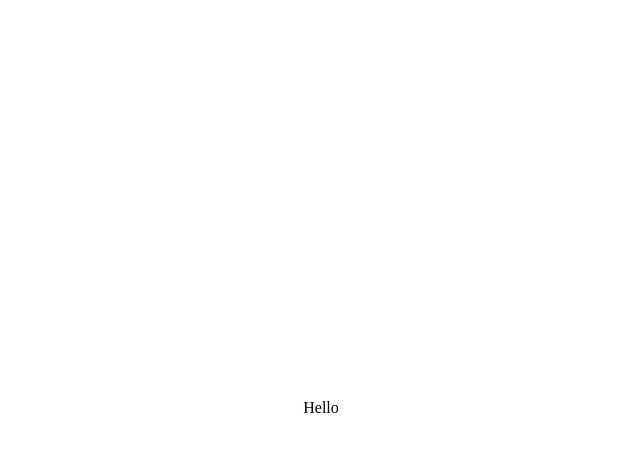
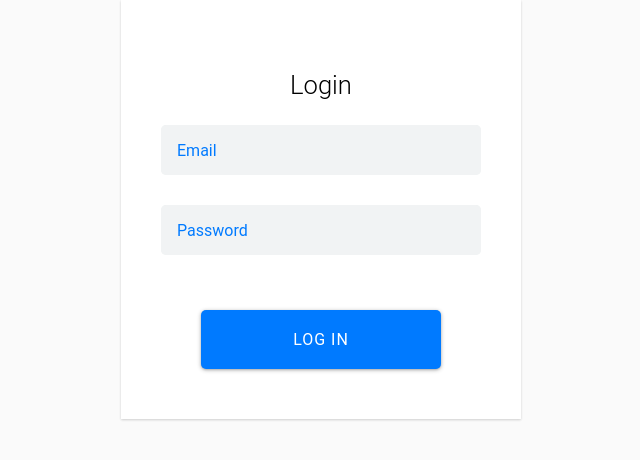
Before and after one commit to Patel-N/SpectrumApp, a React (Create React App) app in the folder client/: page /auth in a window 1280 px wide. Shown: the top 460 px of the page, without its empty margins (319-959 px from the left). Built offline with nearby package versions, Linux system fonts and the light colour scheme.

Commit message:
Create login page.

```diff
--- a/client/package.json
+++ b/client/package.json
@@ -22,7 +22,8 @@
     "react-router-dom": "^5.2.0",
     "react-scripts": "3.4.1",
     "redux": "^4.0.5",
-    "redux-thunk": "^2.3.0"
+    "redux-thunk": "^2.3.0",
+    "sass": "^1.57.1"
   },
   "scripts": {
     "start": "react-scripts start",
--- a/client/src/components/Auth/Auth.js
+++ b/client/src/components/Auth/Auth.js
@@ -1,24 +1,87 @@
 import React from 'react';
-import {Grid} from  '@material-ui/core'
-
+import './styles.scss';
 
 const Auth = () => {
 
+    const style = {
+        margin: "15px 0"
+      };
+
     return (
-        <Grid
-            container
-            spacing={0}
-            direction="column"
-            alignItems="center"
-            justify='center'
-            style={{minHeight: '100vh'}}
-            fontColor='red'>
-            Hello
+        <div className="login-container">
+          <div className="title">
+           Login
+          </div>
+          <FluidInput type="text" label="email" id="email" style={style} />
+          <FluidInput type="password" label="password" id="password" style={style} />
+          <Button buttonText="log in" buttonClass="login-button" />
+        </div>
+      );
+};
 
-        </Grid>
+class Button extends React.Component {
+    render() {
+      return (
+        <div className={`button ${this.props.buttonClass}`} onClick={this.props.onClick}>
+          {this.props.buttonText}
+        </div>
+      );
+    }
+  }
 
-    )
 
-}
+  class FluidInput extends React.Component {
+    constructor(props) {
+      super(props);
+      this.state = {
+        focused: false,
+        value: ""
+      };
+    }
+    focusField() {
+      const { focused } = this.state;
+      this.setState({
+        focused: !focused
+      });
+    }
+    handleChange(event) {
+      const { target } = event;
+      const { value } = target;
+      this.setState({
+        value: value
+      });
+    }
+    render() {
+      const { type, label, style, id } = this.props;
+      const { focused, value } = this.state;
+
+      let inputClass = "fluid-input";
+      if (focused) {
+        inputClass += " fluid-input--focus";
+      } else if (value !== "") {
+        inputClass += " fluid-input--open";
+      }
+
+      return (
+        <div className={inputClass} style={style}>
+          <div className="fluid-input-holder">
+
+            <input
+              className="fluid-input-input"
+              type={type}
+              id={id}
+              onFocus={this.focusField.bind(this)}
+              onBlur={this.focusField.bind(this)}
+              onChange={this.handleChange.bind(this)}
+              autocomplete="off"
+            />
+            <label className="fluid-input-label" forHtml={id}>{label}</label>
+
+          </div>
+        </div>
+      );
+    }
+  }
+
 
 export default Auth
--- /dev/null
+++ b/client/src/components/Auth/styles.scss
@@ -0,0 +1,195 @@
+//usual reset stuff
+*,
+*:before,
+*:after,
+ul,
+li,
+a,
+button,
+input,
+h1,
+h2,
+h3,
+h4,
+h5,
+h6,
+p,
+img,
+image,
+svg,
+path,
+g,
+canvas {
+	margin: 0;
+	padding: 0;
+	box-sizing: border-box;
+	background-color: transparent;
+	border: none;
+	text-decoration: none;
+	font-family: 'Roboto';
+	user-select: none;
+	list-style: none;
+	position: relative;
+}
+
+@mixin size($width: inherit, $height: inherit) {
+  width: $width;
+  height: $height;
+}
+
+@mixin flex($align, $justify, $direction: row) {
+  display: flex;
+  align-items: $align;
+  justify-content: $justify;
+  flex-direction: $direction;
+}
+
+@mixin border-radius($topLeft:50%, $topRight:50%, $botLeft:50%, $botRight:50%) {
+  border-top-left-radius: $topLeft;
+  border-top-right-radius: $topRight;
+  border-bottom-left-radius: $botLeft;
+  border-bottom-right-radius: $botRight;
+}
+
+$deepBlue-5: #f1f3f4;
+$deepBlue-100: #000C2F;
+$blue-5: #F2F8FF;
+$blue-80: #3394FF;
+$blue-100: #007AFF;
+$login-container-shadow: 0 1px 3px rgba(0, 0, 0, 0.06), 0 1px 2px rgba(0, 0, 0, 0.12);
+$button-shadow: 0 1px 4px rgba(0, 0, 0, 0.3), 0 1px 2px rgba(0, 0, 0, 0.12);
+
+.html, body {
+  background-color: #FAFAFA;
+  margin: 0;
+  padding: 0;
+}
+
+.button {
+  @include flex(center, center);
+  box-shadow: $button-shadow;
+  background-color: $blue-5;
+  text-transform: capitalize;
+  cursor: pointer;
+
+  &:hover, &:focus {
+    transition: 0.15s ease-in-out;
+  }
+}
+
+.login-container {
+  @include size(400px, auto);
+  @include flex(center, center, column);
+
+  margin: 0 auto;
+  background-color: white;
+  box-shadow: $login-container-shadow;
+  overflow: hidden;
+  padding-top: 10px;
+  padding-bottom: 10px;
+
+  .title {
+    text-transform: capitalize;
+    font-size: 1.6em;
+    font-weight: 300;
+    padding: 60px 0;
+    padding-bottom: 10px;
+  }
+
+  .login-button {
+    @include border-radius(5px, 5px, 5px, 5px);
+    width: 60%;
+    padding: 20px 15px;
+    background-color: $blue-100;
+    color: #fff;
+    text-transform: uppercase;
+    letter-spacing: 1px;
+    font-weight: 400;
+    margin: 40px 0;
+
+    &:hover, &:focus {
+      box-shadow: 0px 3px 20px 3px rgba($blue-100,0.3);
+      background-color: $blue-100;
+    }
+  }
+}
+
+.fluid-input {
+  @include size(80%, 50px);
+  max-width: 450px;
+  position: relative;
+
+  &-bg {
+    @include size(calc(100% - 10%), 100%);
+    @include flex(center, flex-start);
+    position: absolute;
+    left: 5%;
+    top: 0;
+    color: $blue-100;
+    font-weight: 400;
+    font-size: 0.9em;
+    transition: 0.3s ease-in-out;
+    text-transform: capitalize;
+  }
+
+  &-holder {
+    @include size(100%, 100%);
+    position: absolute;
+    top: 0;
+    left: 0;
+    //overflow: hidden;
+    @include border-radius(5px, 5px, 5px, 5px);
+    will-change: transform, box-shadow;
+    transition: 0.2s ease-in-out;
+    background-color: $deepBlue-5;
+  }
+  &-input {
+    @include size();
+    @include border-radius(5px, 5px, 5px, 5px);
+    background-color: $deepBlue-5;
+    font-size: 1.05em;
+    padding: 0 5%;
+
+    &:focus {
+      outline: None;
+    }
+  }
+
+  &-label {
+    @include size(calc(100% - 10%), 100%);
+    @include flex(center, start);
+    position: absolute;
+    font-size: 1em;
+    left: 5%;
+    top: 0;
+    color: $blue-100;
+    font-weight: 400;
+    text-transform: capitalize;
+    pointer-events: none;
+    transition:
+      transform 0.2s ease-in-out,
+      font-size 0.2s 0.15s ease-in-out;
+    will-change: transform, font-size;
+  }
+
+  &--focus & {
+    &-holder {
+      box-shadow: 0px 5px 20px 0px rgba($deepBlue-100,0.3);
+    }
+
+    &-bg {
+      transform: translateY(-40px);
+      transition: 0.2s 0.2s ease-in-out;
+    }
+
+    &-label {
+      transform: translateY(-40px);
+    }
+  }
+
+  &--open & {
+    &-label {
+      transform: translateY(-40px);
+    }
+  }
+}
--- /dev/null
+++ b/client/src/mainColor.js
@@ -0,0 +1,7 @@
+export const COLORS = {
+    white: '#FFFFF',
+    color1: '#84DCC6',
+    color2: '#A5FFD6',
+    color3: '#FFA69E',
+    color4: '#FF686B'
+}
```
Also changed, not shown: client/src/components/Auth/styles.js (deleted, +0 -12 lines), 1 other file (tests, documents, lock files or other folders).
